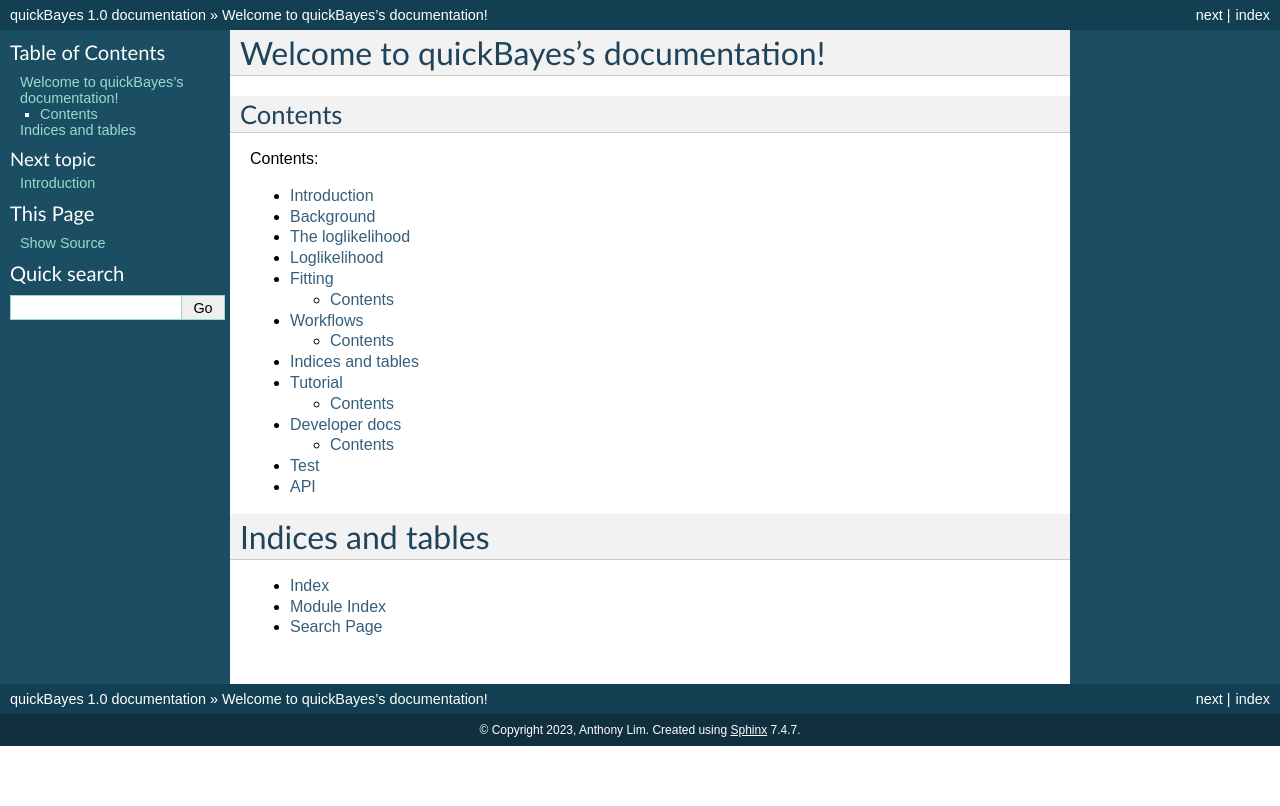
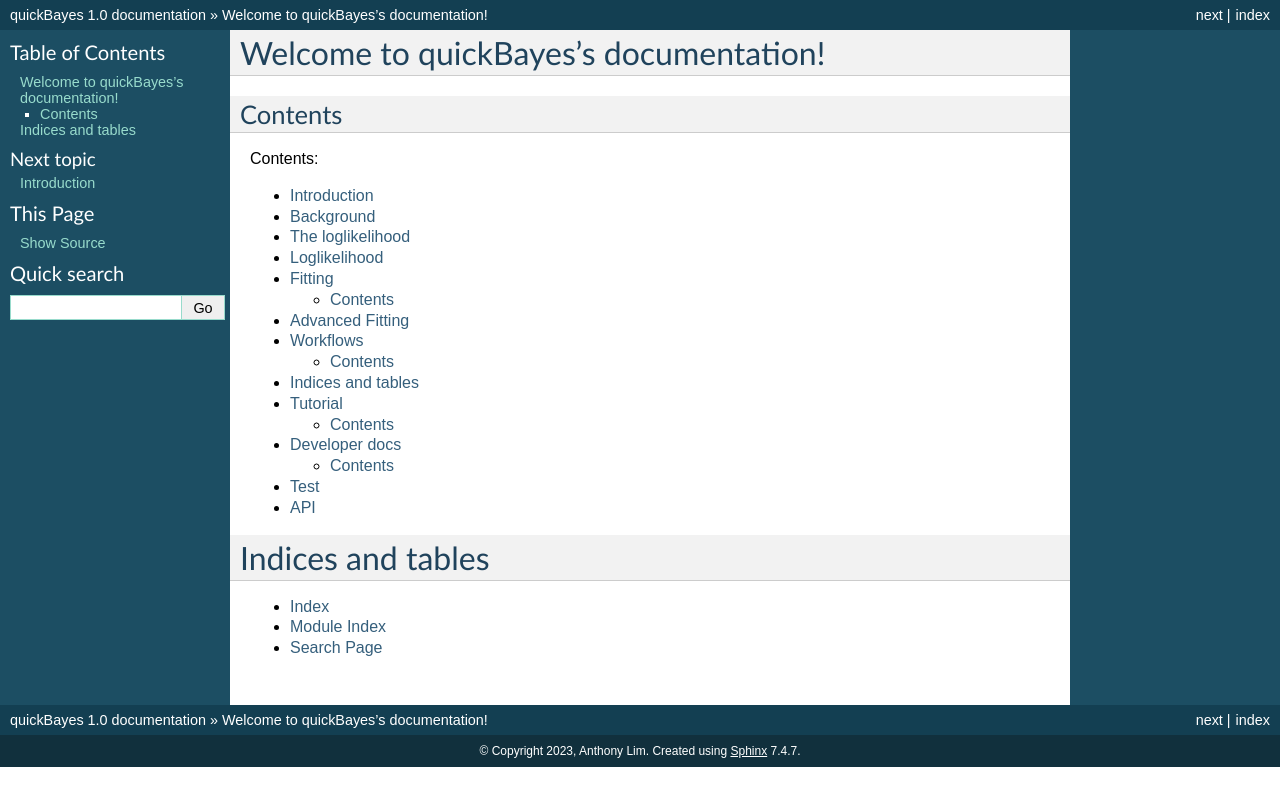
Before and after one commit to ISISNeutronMuon/quickBayes, a Sphinx documentation site: the page built from docs/source/index.rst, in a window 1280 px wide. Shown: the top 806 px of the page. Built offline with Sphinx 7.4.7, drawn with Linux system fonts in a browser that asks for light colours.

Commit message:
add more fitting docs

```diff
--- a/docs/source/fitting/fit_functions.rst
+++ b/docs/source/fitting/fit_functions.rst
@@ -88,3 +88,5 @@
 If the guess is not appropritate it can be changed by using :code:`function.set_guess([10, 4, 1])`.
 Similarly the bounds for the function are given by :code:`lower, upper = function.get_bounds()`.
 The bounds can be set by using :code:`function.set_bounds([1, 2, 0.4], [10, 7, 1])`.
+
+test
--- a/docs/source/index.rst
+++ b/docs/source/index.rst
@@ -16,6 +16,7 @@
    Introduction <intro>
    loglikelihood
    Fitting <fitting/index>
+   Advanced Fitting <fitting/advance_fit_functions>
    Workflows <workflows/index>
    Tutorial <tutorial/index>
    Developer docs <dev/index>
```
